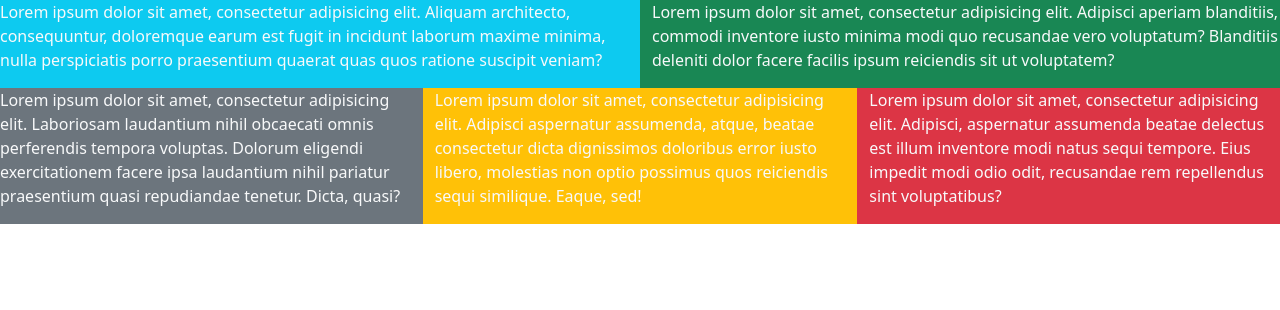
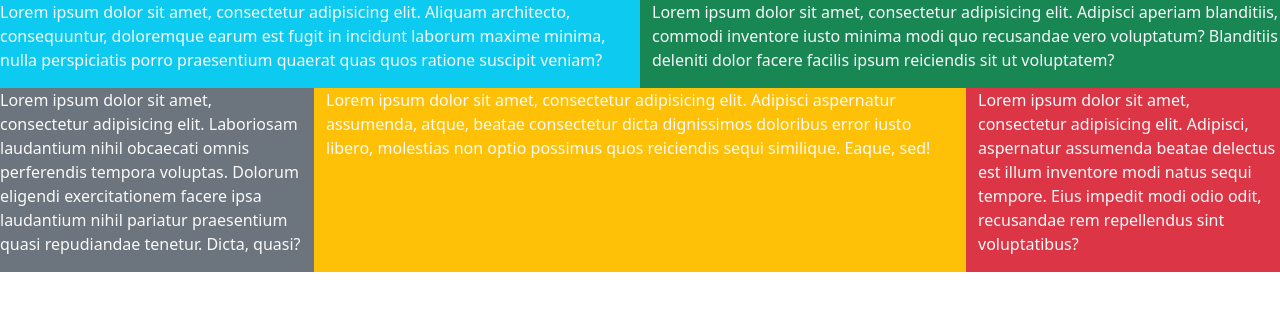
Before and after one commit to 889600754/Practising-Git, a plain HTML site: page containers...bootstrap.html in a window 1280 px wide. Drawn offline with nearby package versions, Linux system fonts and the light colour scheme.

Commit message:
BS-Containers-edited

```diff
--- a/containers...bootstrap.html
+++ b/containers...bootstrap.html
@@ -23,13 +23,13 @@
 
 </div>
 <div class="row">
-  <div class="col bg-secondary">
+  <div class="col-3 bg-secondary">
     <p class="text-light">Lorem ipsum dolor sit amet, consectetur adipisicing elit. Laboriosam laudantium nihil obcaecati omnis perferendis tempora voluptas. Dolorum eligendi exercitationem facere ipsa laudantium nihil pariatur praesentium quasi repudiandae tenetur. Dicta, quasi?</p>
   </div>
-  <div class="col bg-warning">
+  <div class="col-6 bg-warning">
     <p class="text-light">Lorem ipsum dolor sit amet, consectetur adipisicing elit. Adipisci aspernatur assumenda, atque, beatae consectetur dicta dignissimos doloribus error iusto libero, molestias non optio possimus quos reiciendis sequi similique. Eaque, sed!</p>
   </div>
-  <div class="col bg-danger">
+  <div class="col-3 bg-danger">
     <p class="text-light">Lorem ipsum dolor sit amet, consectetur adipisicing elit. Adipisci, aspernatur assumenda beatae delectus est illum inventore modi natus sequi tempore. Eius impedit modi odio odit, recusandae rem repellendus sint voluptatibus?</p>
   </div>
 </div>
```
